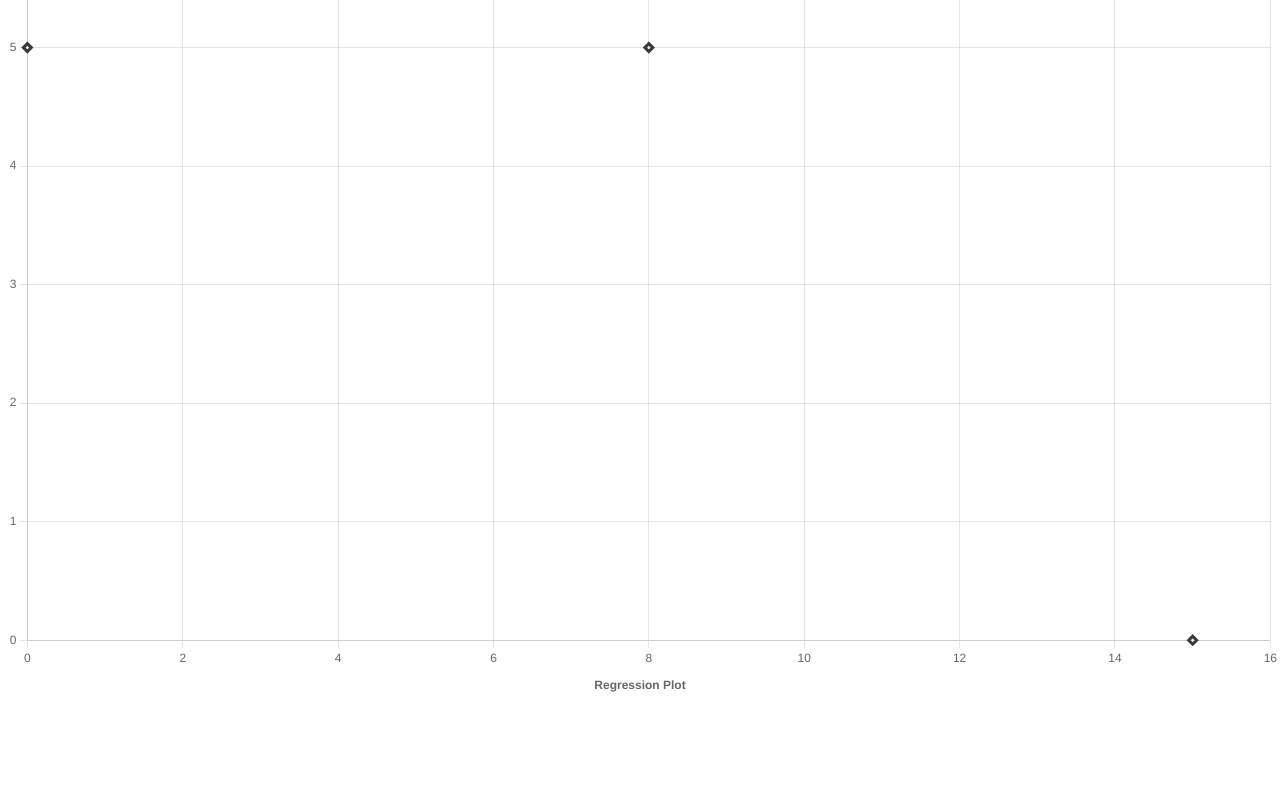
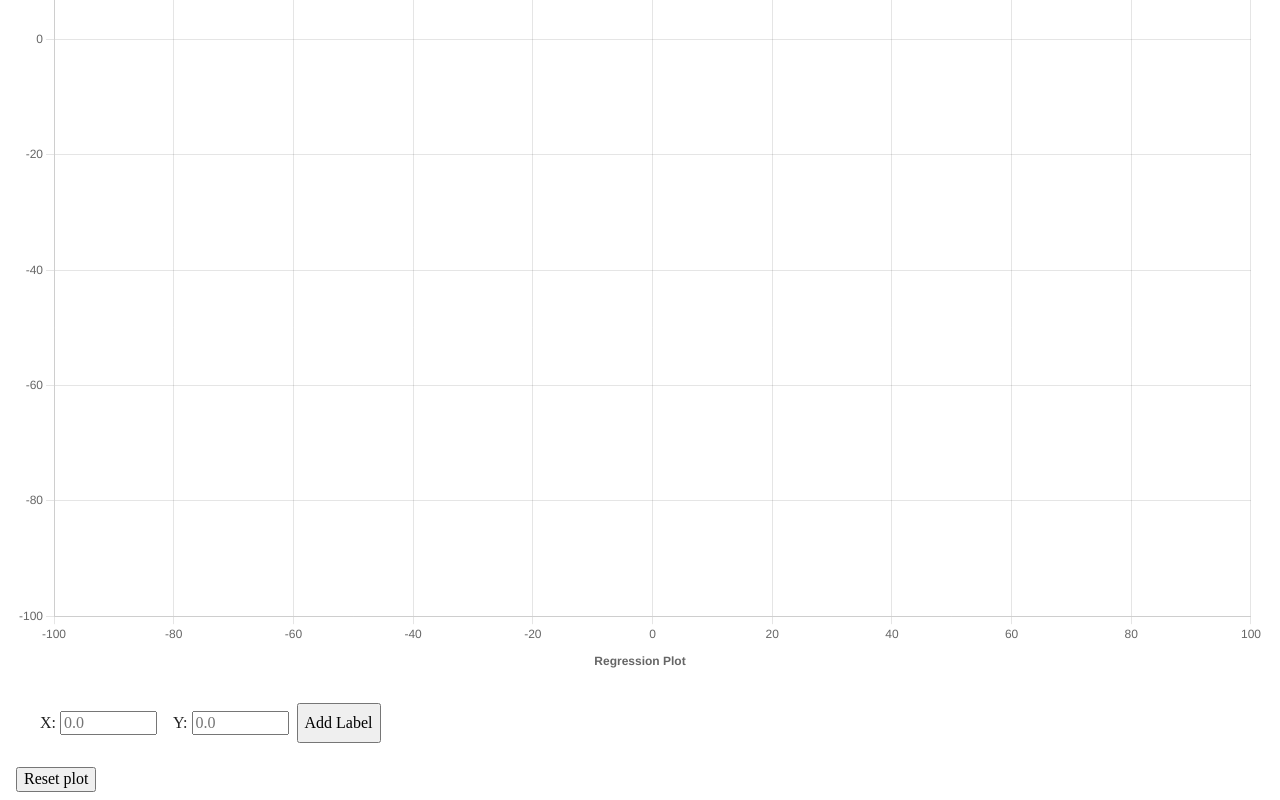
Before and after one commit to sbh69840/regression-viz, a plain HTML site: page index.html in a window 1280 px wide. Shown: the part 577-1377 px from the top of the page. Before the commit the page ends 1280 px from the top, so only its background shows below. Drawn offline with nearby package versions, Linux system fonts and the light colour scheme.

Commit message:
Added Buttons to add DataPoints or Reset the Plot

```diff
--- a/css/main.css
+++ b/css/main.css
@@ -260,3 +260,11 @@ textarea {
     page-break-after: avoid;
   }
 }
+
+#inputs {
+  display: flex;
+  padding: 1rem;
+}
+div {
+  margin: 0.5rem;
+}
--- a/index.html
+++ b/index.html
@@ -28,7 +28,17 @@
 </head>
 
 <body>
-    <canvas id="regressionPlot" width="400" height="400"></canvas>
+    <div id="main">
+        <div id="chart">
+            <canvas id="regressionPlot" width="400" height="400"></canvas>
+        </div>
+        <div id="inputs">
+            <div><span>X: </span> <input id="xInput" type="number" step=0.1 min=-100 max=100 placeholder="0.0"></div>
+            <div><span>Y: </span> <input id="yInput" type="number" step=0.1 min=-100 max=100 placeholder="0.0"></div>
+            <button id="addButton">Add Label</button>
+        </div>
+        <div><button id="resetState">Reset plot</button></div>
+    </div>
     <script src="js/vendor/modernizr-3.11.2.min.js"></script>
     <script src="js/plugins.js"></script>
     <script type="module" src="js/main.js"></script>
--- a/js/Tracker.js
+++ b/js/Tracker.js
@@ -1,19 +1,64 @@
+'use strict';
 
 import { regressionPlot } from "./main.js";
-import { roundTo1 } from "./utils.js";
+import { none, roundTo1 } from "./utils.js";
+import {
+    xAxisMinVal,
+    xAxisMaxVal,
+    yAxisMinVal,
+    yAxisMaxVal,
+    regressionData,
+} from "./constants.js";
 
-export function captureOnClickCoordinates(evt) {
-    // Canvas coordinates are relative to the canvas element.
-    const canvasPosition = Chart.helpers.getRelativePosition(evt, regressionPlot);
+const chartPosition = Chart.helpers.getRelativePosition;
 
-    // Data Points in the chart.
-    const dataX = roundTo1(regressionPlot.scales.x.getValueForPixel(canvasPosition.x));
-    const dataY = roundTo1(regressionPlot.scales.y.getValueForPixel(canvasPosition.y));
-    console.log("dataX: ", dataX, "dataY: ", dataY);
+function validateDataPoints(datapoint, eles = []) {
+    // Add more precise error handling here
+    if (datapoint.x < xAxisMinVal || datapoint.x > xAxisMaxVal) return false;
+    if (datapoint.y < yAxisMinVal || datapoint.y > yAxisMaxVal) return false;
+    return none(eles, ele => ele.x === datapoint.x && ele.y === datapoint.y);
+}
+
+function addNewDatapoint(dataX, dataY, _nearbyElements) {
+    const dataPoint = { x: roundTo1(dataX), y: roundTo1(dataY) };
+
+    if (!validateDataPoints(dataPoint, regressionData)) {
+        console.log("Not adding the data point to chart", dataPoint);
+        return;
+    }
 
     // Add to the chart dataset.
-    regressionPlot.data.datasets[0].data.push({x: dataX, y: dataY});
+    regressionData.push(dataPoint);
 
     //update the chart
     regressionPlot.update();
 }
+
+export function captureOnClickCoordinates(evt, elements) {
+    // Canvas coordinates are relative to the canvas element.
+    const canvasPosition = chartPosition(evt, regressionPlot);
+
+    // Data Points in the chart.
+    const dataX = regressionPlot.scales.x.getValueForPixel(canvasPosition.x);
+    const dataY = regressionPlot.scales.y.getValueForPixel(canvasPosition.y);
+
+    addNewDatapoint(dataX, dataY, elements);
+}
+
+export function captureAddButtonCoordinates() {
+    const xInput = document.getElementById("xInput");
+    const yInput = document.getElementById("yInput");
+    const getInputValue = (input) => {
+        const val = parseFloat(input.value || 0);
+        input.value = "";
+        return val;
+    }
+    const x = getInputValue(xInput);
+    const y = getInputValue(yInput);
+    addNewDatapoint(x, y);
+}
+
+export function resetPlotDataPoints() {
+    regressionData.length = 0;
+    regressionPlot.update();
+}
--- /dev/null
+++ b/js/constants.js
@@ -0,0 +1,5 @@
+export const xAxisMinVal = -100;
+export const xAxisMaxVal = 100;
+export const yAxisMinVal = -100;
+export const yAxisMaxVal = 100;
+export const regressionData = [];
--- a/js/main.js
+++ b/js/main.js
@@ -1,44 +1,63 @@
-import { captureOnClickCoordinates } from "./Tracker.js";
+'use strict';
 
-const ctx = document.getElementById('regressionPlot').getContext('2d');
+import {
+    regressionData,
+    xAxisMaxVal,
+    xAxisMinVal,
+    yAxisMaxVal,
+    yAxisMinVal,
+} from "./constants.js";
+import {
+    captureOnClickCoordinates,
+    captureAddButtonCoordinates,
+    resetPlotDataPoints
+} from "./Tracker.js";
+
+const ctx = document.getElementById("regressionPlot").getContext("2d");
 
 export const regressionPlot = new Chart(ctx, {
-    type: 'scatter',
+    type: "scatter",
     data: {
-        datasets: [{
-            label: "X-Y Regression",
-            data: [{
-                x: 0,
-                y: 5
-            }, {
-                x: 5,
-                y: 10
-            }, {
-                x: 8,
-                y: 5
-            }, {
-                x: 15,
-                y: 0
-            }],
-            borderColor: "#3A3839",
-            backgroundColor: "#ECECEC",
-            pointStyle: 'rectRot',
-            radius: 4,
-            borderWidth: 3,
-        }]
+        datasets: [
+            {
+                label: "X-Y Regression",
+                data: regressionData,
+                borderColor: "#3A3839",
+                backgroundColor: "#ECECEC",
+                pointStyle: "rectRot",
+                radius: 4,
+                borderWidth: 3,
+            },
+        ],
     },
     options: {
         responsive: true,
+        scales: {
+            x: {
+                max: xAxisMaxVal,
+                min: xAxisMinVal,
+            },
+            y: {
+                max: yAxisMaxVal,
+                min: yAxisMinVal,
+            },
+        },
         plugins: {
             legend: {
-                position: 'top',
+                position: "top",
             },
             title: {
                 display: true,
-                text: 'Regression Plot',
-                position: 'bottom'
-            }
+                text: "Regression Plot",
+                position: "bottom",
+            },
         },
-        onClick: captureOnClickCoordinates
-    }
+        onClick: captureOnClickCoordinates,
+    },
 });
+
+const addButton = document.getElementById("addButton");
+addButton.addEventListener("click", captureAddButtonCoordinates);
+
+const resetButton = document.getElementById("resetState");
+resetButton.addEventListener("click", resetPlotDataPoints);
--- a/js/utils.js
+++ b/js/utils.js
@@ -1,6 +1,7 @@
 export const roundTo1 = (value) => round(value, 1);
+export const none = (arr, callback) => !arr.some(callback)
 
 function round(value, precision) {
-    var multiplier = Math.pow(10, precision || 0);
-    return Math.round(value * multiplier) / multiplier;
+  var multiplier = Math.pow(10, precision || 0);
+  return Math.round(value * multiplier) / multiplier;
 }
```
Also changed, not shown: 1 other file.
